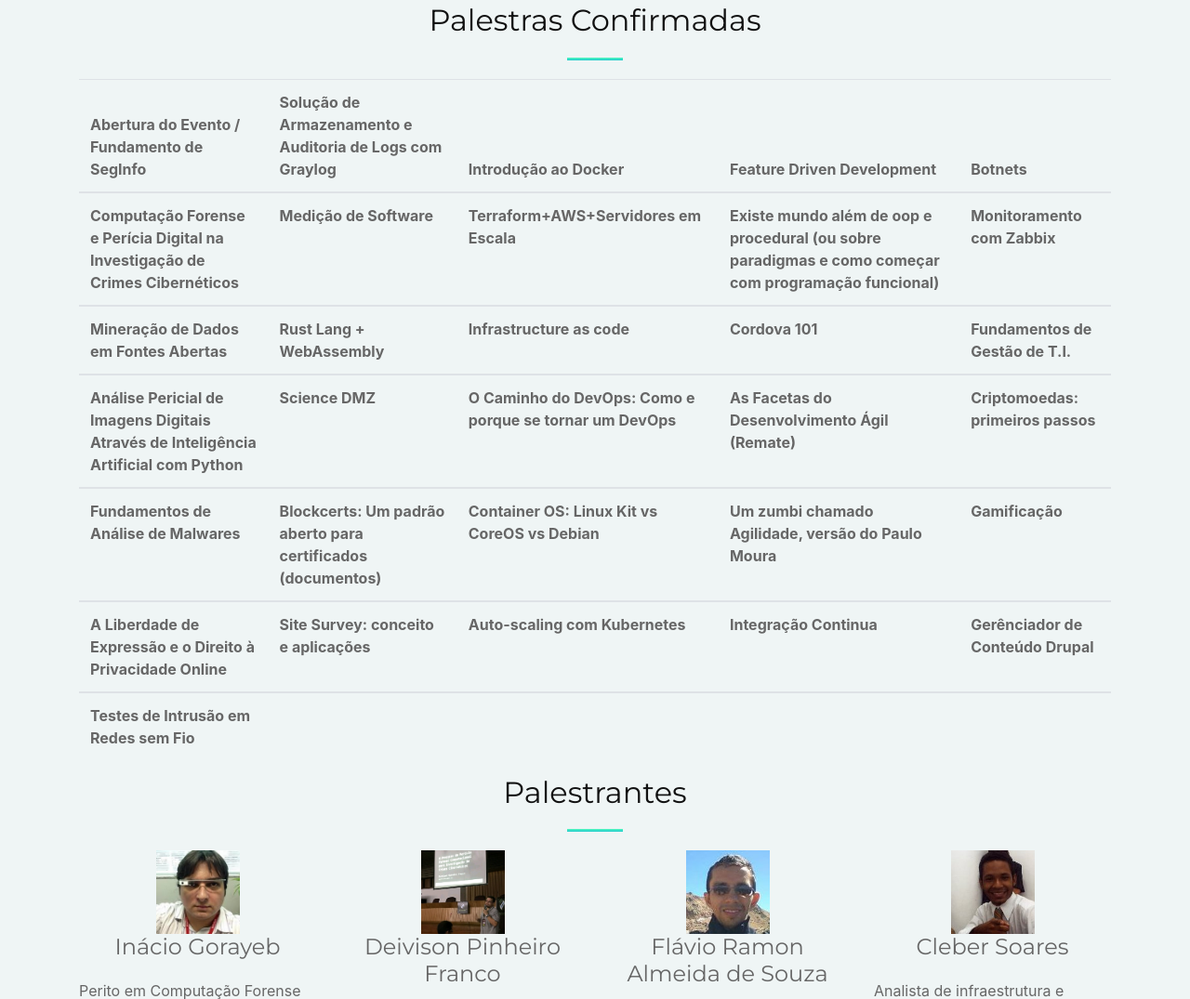
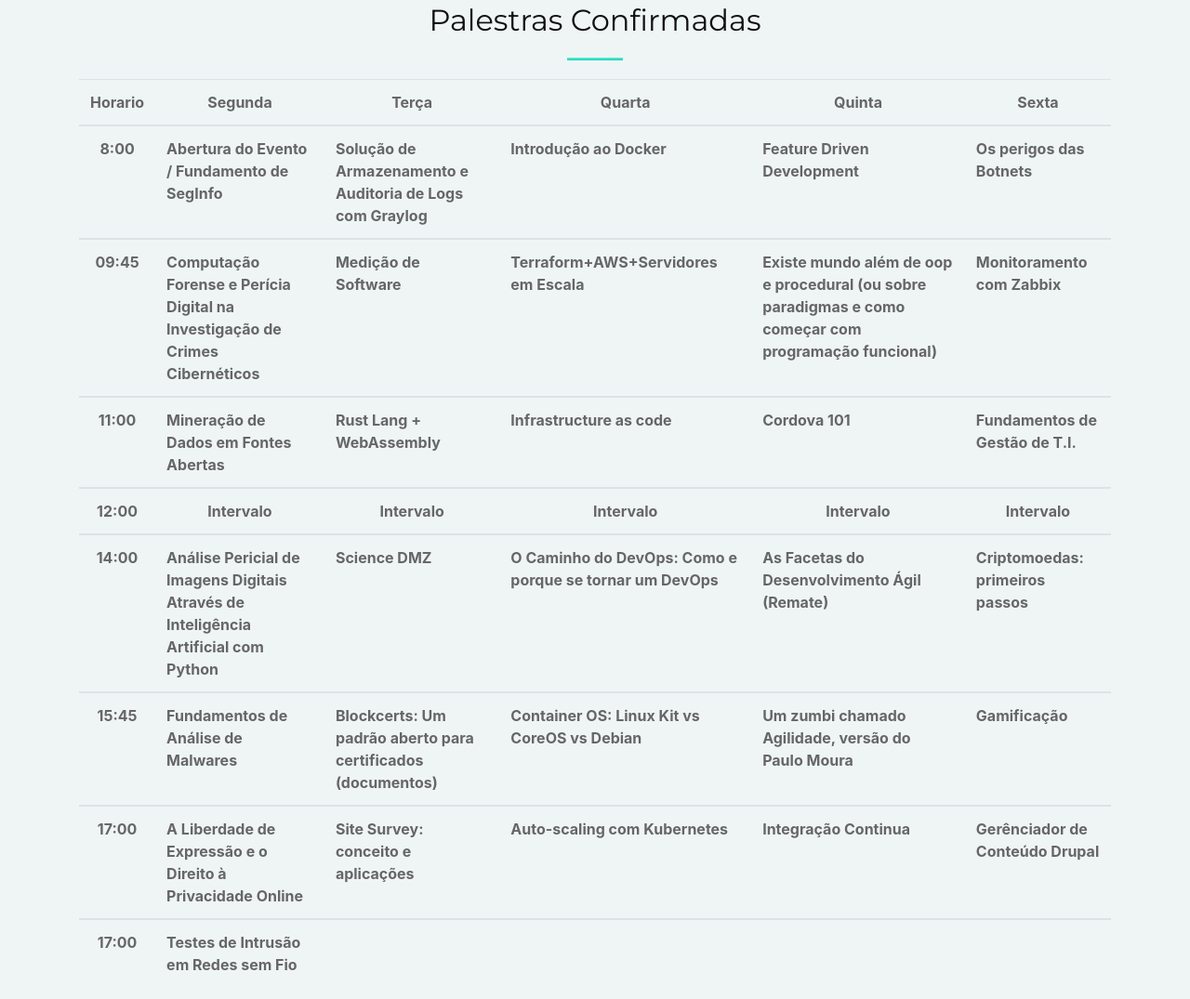
Before and after one commit to cedon11/stsi2018, a plain HTML site: page index.html in a window 1280 px wide. Shown: the part 1508-2583 px from the top of the page at 93% size. Drawn offline with nearby package versions, Linux system fonts and the light colour scheme; a script that the page names is missing.

Commit message:
Atualizando palestra com horarios

```diff
--- a/index.html
+++ b/index.html
@@ -136,15 +136,27 @@
                     <table class="table text-black">
                         <thead>
                             <tr>
+                               <th><center>Horario</center></th>
+                               <th><center>Segunda</center></th>
+                               <th><center>Terça</center></th>
+                               <th><center>Quarta</center></th>
+                               <th><center>Quinta</center></th>
+                               <th><center>Sexta</center></th>
+                            </tr>
+                        </thead>
+                        <tbody>
+                            <tr>
+                                <th><center>8:00</center></th>
                                 <th>Abertura do Evento / Fundamento de SegInfo</th>
                                 <th>Solução de Armazenamento e Auditoria de Logs com Graylog</th>
                                 <th>Introdução ao Docker</th>
                                 <th>Feature Driven Development</th>
-                                <th>Botnets</th>
+                                <th>Os perigos das Botnets</th>
                             </tr>
-                        </thead>
+                        </tbody>
                         <tbody>
                             <tr>
+                                <th><center>09:45</center></th>
                                 <th>Computação Forense e Perícia Digital na Investigação de Crimes Cibernéticos</th>
                                 <th>Medição de Software</th>
                                 <th>Terraform+AWS+Servidores em Escala</th>
@@ -154,6 +166,7 @@
                         </tbody>
                         <tbody>
                             <tr>
+                                <th><center>11:00</center></th>
                                 <th>Mineração de Dados em Fontes Abertas</th>
                                 <th>Rust Lang + WebAssembly</th>
                                 <th>Infrastructure as code</th>
@@ -163,6 +176,17 @@
                         </tbody>
                         <tbody>
                             <tr>
+                                <th><center>12:00</center></th>
+                                <th><center>Intervalo</center></th>
+                                <th><center>Intervalo</center></th>
+                                <th><center>Intervalo</center></th>
+                                <th><center>Intervalo</center></th>
+                                <th><center>Intervalo</center></th>
+                            </tr>
+                        </tbody>
+                        <tbody>
+                            <tr>
+                                <th><center>14:00</center></th>
                                 <th>Análise Pericial de Imagens Digitais Através de Inteligência Artificial com Python</th>
                                 <th>Science DMZ</th>
                                 <th>O Caminho do DevOps: Como e porque se tornar um DevOps</th>
@@ -172,6 +196,7 @@
                         </tbody>
                         <tbody>
                             <tr>
+                                <th><center>15:45</center></th>
                                 <th>Fundamentos de Análise de Malwares</th>
                                 <th>Blockcerts: Um padrão aberto para certificados (documentos)</th>
                                 <th>Container OS: Linux Kit vs CoreOS vs Debian </th>
@@ -181,6 +206,7 @@
                         </tbody>
                         <tbody>
                             <tr>
+                                <th><center>17:00</center></th>
                                 <th>A Liberdade de Expressão e o Direito à Privacidade Online</th>
                                 <th>Site Survey: conceito e aplicações</th>
                                 <th>Auto-scaling com Kubernetes</th>
@@ -190,6 +216,7 @@
                         </tbody>
                         <tbody>
                             <tr>
+                                <th><center>17:00</center></th>
                                 <th>Testes de Intrusão em Redes sem Fio</th>
                                 <th></th>
                                 <th></th>
```
Also changed, not shown: img/palestrantes/28058780_1554900374579522_6220693186880420615_n.jpg (added).
